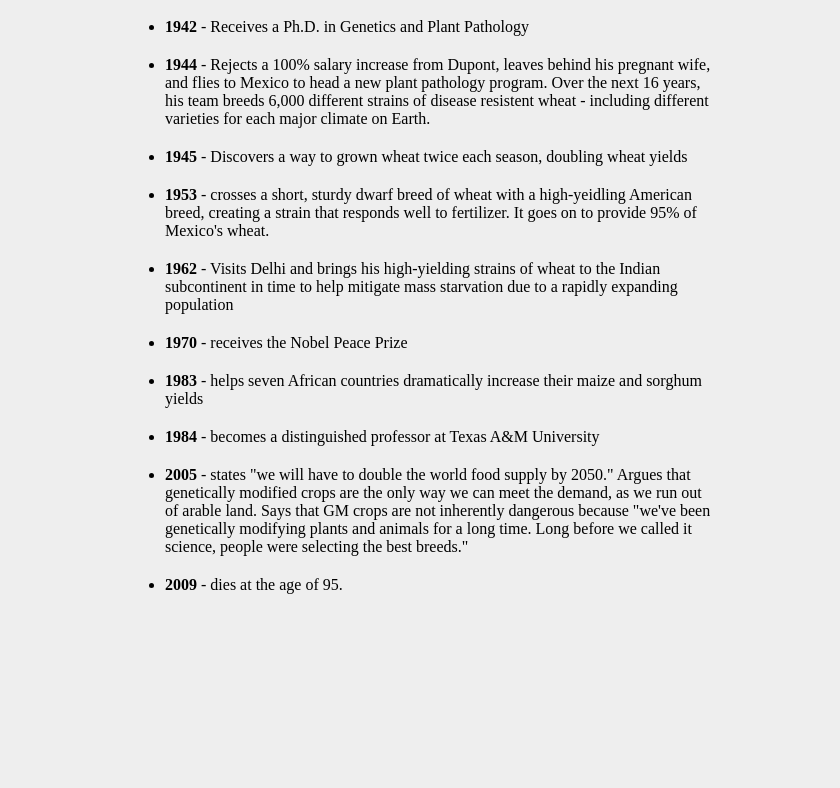
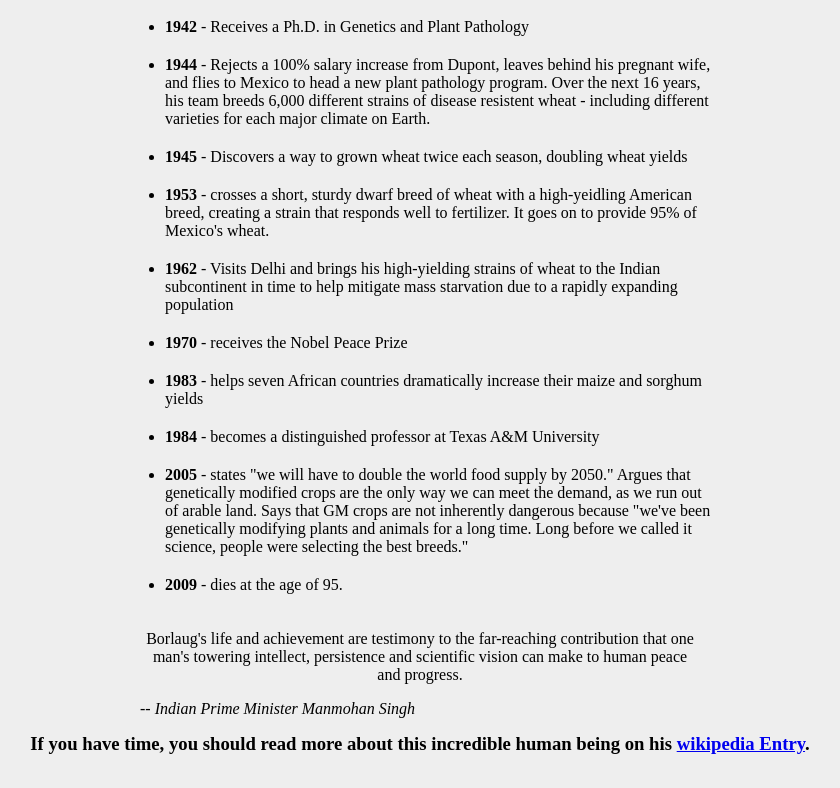
Before and after one commit to Isaac-onah/tributepage, a plain HTML site: page index.html in a window 1280 px wide. Shown: the part 888-1676 px from the top of the page, without its empty margins (220-1060 px from the left). Before the commit the page ends 1520 px from the top, so only its background shows below. Drawn offline with Linux system fonts and the light colour scheme.

Commit message:
hyder Fourth commit

```diff
--- a/index.html
+++ b/index.html
@@ -94,6 +94,17 @@
                     </li>
                     <li><strong>2009</strong> - dies at the age of 95.</li>
             </ul>
+            <blockquote>
+                <p>Borlaug's life and achievement are testimony to the far-reaching contribution that one man's towering intellect,
+                    persistence and scientific vision can make to human peace and progress.</p>
+                <cite>-- Indian Prime Minister Manmohan Singh</cite>
+            </blockquote>
+
+
+            <h3 id="tribute-info"> If you have time, you should read more about this incredible human being on his
+                <a id="tribute-link" href="https://en.wikipedia.org/wiki/Norman_Borlaug" target="_blank"
+                    rel="noopener noreferrer">wikipedia Entry</a>.
+            </h3>
 
 
         </main>
--- a/style.css
+++ b/style.css
@@ -37,3 +37,8 @@ ul{
 ul li{
     padding-bottom: 20px;
 }
+blockquote {
+    max-width: 560px;
+    margin: 0 auto;
+    text-align: left;
+}
```
